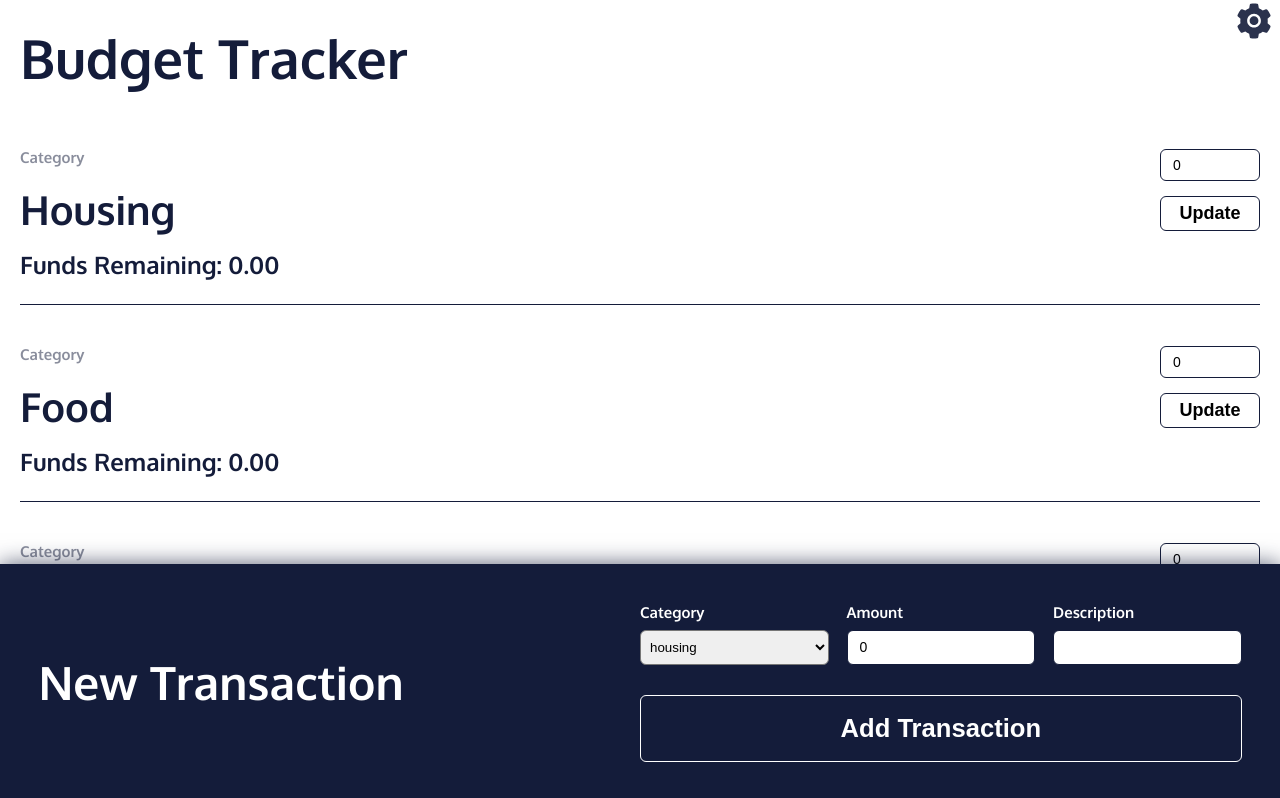
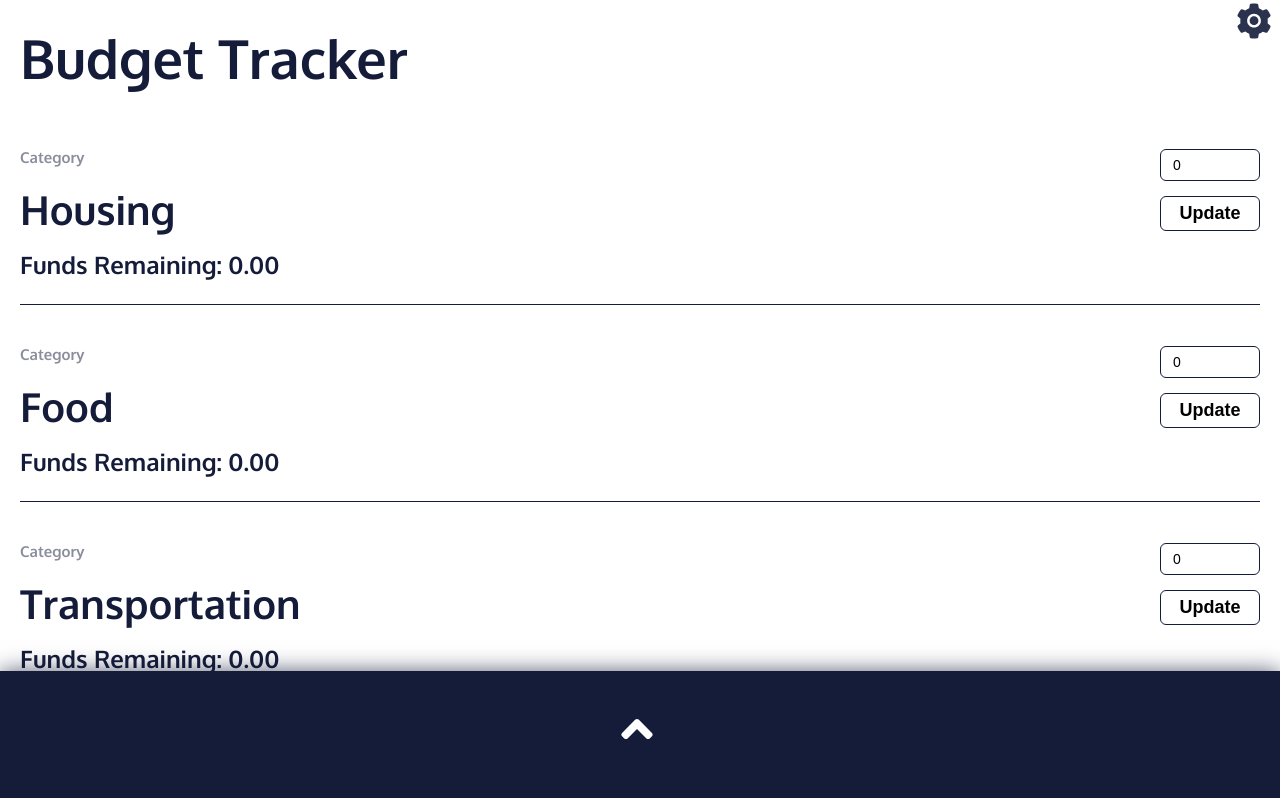
Before and after one commit to E-D-Richard/budget-tracker-webbapp, a React (Create React App) app: page / in a window 1280 px wide. Shown: the top 798 px of the page. Built offline with nearby package versions, Linux system fonts and the light colour scheme.

Commit message:
simplify newTrans dropdown

```diff
--- a/src/assets/index.css
+++ b/src/assets/index.css
@@ -159,6 +159,7 @@ header {
 
 .transaction-list-section {
   padding: 12px 10.5px 11px 16px;
+  /* margin-bottom is being set dynamically (based on NewTransaction offsetHeight) inside the function component  */
   border-radius: 6px;
   border: solid 1px #141c3a;
   background-color: #ffffff;
@@ -217,132 +218,6 @@ header {
   background-color: red;
 }
 
-/* ---------------------------------------- new transaction footer ----------------------- */
-
-.new-trans-container {
-  margin-left: -20px;
-  margin-right: -20px;
-}
-
-section.new-trans-container {
-  z-index: 0;
-  display: block;
-  background: var(--main-text-color);
-  color: var(--white);
-  box-shadow: var(--shadow);
-  position: fixed;
-  bottom: 0;
-  width: 100%;
-  padding: 2.5% 2.5% calc(2.5% + 10px) 2%;
-}
-
-.new-trans-container h2 {
-  display: none;
-}
-.dropdown-container h3 {
-  text-align: center;
-}
-
-button.dropdown-btn {
-  color: var(--white);
-  background-color: var(--main-text-color);
-  border: none;
-  width: 100%;
-}
-
-/* ---------------- form settings */
-
-form.new-trans-form {
-  display: grid;
-  gap: 16px 18px;
-  grid-template-columns: repeat(6, minmax(0px, 1fr));
-  grid-auto-rows: minmax(0px, auto);
-  max-width: 75%;
-  margin: 0 auto;
-  padding: 30px 0 25px 0;
-}
-
-form.new-trans-form label {
-  display: block;
-  font-size: 15px;
-  font-weight: bold;
-  margin-bottom: 8px;
-}
-
-.new-trans-amount input,
-.new-trans-desc input,
-.new-trans-select select {
-  min-height: 35px;
-  width: 100%;
-}
-
-form .new-trans-select {
-  grid-column: 1/4;
-}
-form .new-trans-amount {
-  grid-column: 4/7;
-}
-form .new-trans-desc {
-  grid-column: 1/7;
-  grid-row: 2/3;
-}
-form.new-trans-form .submit-btn {
-  grid-column: 1/7;
-  font-size: clamp(2rem, 2vw, 3rem);
-  font-weight: bold;
-  color: #ffffff;
-  background-color: #141c3a;
-  border-radius: 6px;
-  border: solid 1px #ffffff;
-  padding: 18px 12px;
-  margin-top: 30px;
-  cursor: pointer;
-}
-
-.new-trans-form input.amount-alert {
-  border: 5px solid red;
-}
-
-/* ---------------------------------------------------------new transaction desktop media queries */
-
-@media screen and (min-width: 850px) {
-  section.new-trans-container h2 {
-    display: inline-block;
-    margin-bottom: 0;
-  }
-
-  section.new-trans-container {
-    display: flex;
-    justify-content: space-between;
-    align-items: center;
-    padding: 3%;
-  }
-
-  form.new-trans-form {
-    row-gap: 0px;
-    max-width: 50%;
-    margin: 0;
-    padding: 0;
-  }
-
-  form .new-trans-select {
-    grid-column: 1/3;
-  }
-  form .new-trans-amount {
-    grid-column: 3/5;
-  }
-  form .new-trans-desc {
-    grid-column: 5/7;
-    grid-row: 1/3;
-  }
-
-  form.new-trans-form .submit-btn:hover,
-  form.new-trans-form .submit-btn:focus {
-    color: var(--main-text-color);
-    background-color: var(--white);
-  }
-}
-
 /* ------------------------------------------------------ general media queries */
 
 @media screen and (max-width: 850px) {
--- a/src/components/body/TransactionList.js
+++ b/src/components/body/TransactionList.js
@@ -1,18 +1,15 @@
 import React from "react";
 import Transaction from "./Transaction";
 import { useSelector } from "react-redux";
-import {
-  selectDeviceType,
-  selectDropdownStatus,
-} from "../../features/newTransaction/newTransactionSlice";
+import { selectNewTransactionOffsetHeight } from "../../features/newTransaction/newTransactionSlice";
 
 const TransactionList = ({ expenseTransactions, budgetTransactions }) => {
-  const deviceType = useSelector(selectDeviceType);
-  const dropdownStatus = useSelector(selectDropdownStatus);
+  const newTransactionOffsetHeight = useSelector(selectNewTransactionOffsetHeight)
 
   return (
     <section
-      className={`transaction-list-section ${deviceType}-${dropdownStatus}`}
+      className={`transaction-list-section`}
+      style={{ "marginBottom": `calc(${newTransactionOffsetHeight}px + 2rem)` }}
     >
       <h2>Transactions</h2>
       <div>
--- a/src/components/footer/Dropdown.js
+++ /dev/null
@@ -1,70 +0,0 @@
-import React, { useState, useEffect } from "react";
-import { FaAngleDown, FaAngleUp } from "react-icons/fa";
-import NewTransForm from "./NewTransForm";
-import { useDispatch, useSelector } from "react-redux";
-import { updateDevice, updateDropdownStatus } from "../../features/newTransaction/newTransactionSlice";
-import { selectDeviceType, selectDropdownStatus } from "../../features/newTransaction/newTransactionSlice";
-
-const Dropdown = () => {
-  const dispatch = useDispatch();
-  const deviceType = useSelector(selectDeviceType);
-  const dropdownStatus = useSelector(selectDropdownStatus);
-  let isDesktop = window.innerWidth >= 850;
-  const [expanded, setExpanded] = useState(isDesktop ? true : false);
-
-
-
-  const updateBrowserStatus = () => {
-    isDesktop = window.innerWidth >= 850;
-    if (isDesktop) {
-      setExpanded(true);
-      dispatch(updateDevice('desktop'));
-      dispatch(updateDropdownStatus('desktopMode'));
-    } else {
-      //collapse by default on device type change
-      if(deviceType === 'desktop'){
-        setExpanded(false);
-        dispatch(updateDropdownStatus('collapsed'))
-      }
-      dispatch(updateDevice('mobile'));
-    }
-  };
-  //gets screen width upon loading and sends deviceType and dropdownStatus to store
-  if(deviceType === "unknown"){
-    updateBrowserStatus();
-  }
-
-
-  useEffect(() => {
-    window.addEventListener("resize", updateBrowserStatus);
-    return () => window.removeEventListener("resize", updateBrowserStatus);
-  });
-
-
-  const handleClick = () => {
-    !expanded ? setExpanded(true) : setExpanded(false);
-    !expanded ? dispatch(updateDropdownStatus('expanded')) : dispatch(updateDropdownStatus('collapsed'));
-  };
-
-  return (
-    <section className={`new-trans-container ${deviceType}-${dropdownStatus}`}>
-      <h2>New Transaction</h2>
-      {!isDesktop ? (
-        <div className="dropdown-container">
-          <button onClick={handleClick} className="dropdown-btn">
-            {!expanded ? (
-              <FaAngleUp className="icon" style={{ fontSize: "5rem" }} />
-            ) : (
-              <FaAngleDown className="icon" style={{ fontSize: "5rem" }} />
-            )}
-          </button>
-          {expanded ? <NewTransForm /> : <h3>New Transaction</h3>}
-        </div>
-      ) : (
-        <NewTransForm />
-      )}
-    </section>
-  );
-};
-
-export default Dropdown;
--- a/src/components/header/settings/settings.css
+++ b/src/components/header/settings/settings.css
@@ -10,8 +10,9 @@
   position: fixed;
   top: 0;
   right: 0;
-  height: 100vh;
 }
+
+
 
 #settings-container .button-frame {
   background-color: var(--light-blue);
--- /dev/null
+++ b/src/features/newTransaction/Dropdown.js
@@ -0,0 +1,42 @@
+import React, { useState, useEffect, useRef } from "react";
+import { FaAngleDown, FaAngleUp } from "react-icons/fa";
+import NewTransForm from "../../components/footer/NewTransForm";
+import { updateNewTransactionOffsetHeight } from "./newTransactionSlice";
+import { useDispatch } from "react-redux";
+
+const Dropdown = () => {
+  const dispatch = useDispatch();
+  const [isExpanded, setIsExpanded] = useState(false);
+  const componentRef = useRef();
+
+
+
+
+  useEffect(()=>{
+    dispatch(updateNewTransactionOffsetHeight(componentRef.current.offsetHeight));
+    console.log(componentRef.current.offsetHeight);
+  },[isExpanded]);
+
+  const handleClick = () => {
+    !isExpanded? setIsExpanded(true) : setIsExpanded(false);
+  };
+
+  return (
+    <section className={`new-trans-container`} ref={componentRef}>
+      {/* <h2>New Transaction</h2> */}
+
+      <div className="dropdown-container">
+          <button onClick={handleClick} className="dropdown-btn">
+            {!isExpanded? (
+              <FaAngleUp className="icon" style={{ fontSize: "5rem" }} />
+            ) : (
+              <FaAngleDown className="icon" style={{ fontSize: "5rem" }} />
+            )}
+          </button>
+          {isExpanded&& <NewTransForm />}
+        </div>
+    </section>
+  );
+};
+
+export default Dropdown;
--- a/src/features/newTransaction/NewTransaction.js
+++ b/src/features/newTransaction/NewTransaction.js
@@ -1,5 +1,7 @@
 import React from "react";
-import Dropdown from "../../components/footer/Dropdown";
+import Dropdown from "./Dropdown";
+import "./newTransaction.css";
+
 
 const NewTransaction = ({categories}) => {
   return (
--- /dev/null
+++ b/src/features/newTransaction/newTransaction.css
@@ -0,0 +1,128 @@
+
+/* ---------------------------------------- new transaction footer ----------------------- */
+
+
+
+  section.new-trans-container {
+    display: flex;
+    justify-content: center;
+    align-items: center;
+    position: fixed;
+    bottom: 0;
+    color: var(--white);
+    background: var(--main-text-color);
+    box-shadow: var(--shadow);
+    padding: 3%;
+    z-index: 0;
+    width: 100%;
+    padding: 2.5% 2.5% calc(2.5% + 10px) 2%;
+    margin-left: -20px;
+    margin-right: -20px;
+  }
+
+  .dropdown-container {
+    display: flex;
+    flex-direction: column;
+    align-items: center;
+  }
+
+
+  button.dropdown-btn {
+    color: var(--white);
+    background-color: var(--main-text-color);
+    border: none;
+    /* width: 100%; */
+  }
+
+  button.dropdown-btn:hover {
+    cursor: pointer;
+  }
+
+  /* ---------------- form settings */
+
+  form.new-trans-form {
+    display: grid;
+    gap: 10px 18px;
+    grid-template-columns: repeat(6, minmax(0px, 1fr));
+    grid-auto-rows: minmax(0px, auto);
+    max-width: 75%;
+
+    padding: 1rem 2rem;
+  }
+
+  form.new-trans-form label {
+    display: block;
+    font-size: 15px;
+    font-weight: bold;
+    margin-bottom: 8px;
+  }
+
+  .new-trans-amount input,
+  .new-trans-desc input,
+  .new-trans-select select {
+    min-height: 35px;
+    width: 100%;
+  }
+
+  form .new-trans-select {
+    grid-column: 1/4;
+  }
+  form .new-trans-amount {
+    grid-column: 4/7;
+  }
+  form .new-trans-desc {
+    grid-column: 1/7;
+    grid-row: 2/3;
+  }
+  form.new-trans-form .submit-btn {
+    grid-column: 1/7;
+    font-size: clamp(2rem, 2vw, 3rem);
+    font-weight: bold;
+    color: #ffffff;
+    background-color: #141c3a;
+    border-radius: 6px;
+    border: solid 1px #ffffff;
+    padding: 18px 12px;
+    margin-top: 15px;
+    cursor: pointer;
+  }
+
+  .new-trans-form input.amount-alert {
+    border: 5px solid red;
+  }
+
+  /* ---------------------------------------------------------new transaction desktop media queries */
+
+  /* @media screen and (min-width: 850px) {
+    section.new-trans-container h2 {
+      display: inline-block;
+      margin-bottom: 0;
+    }
+
+
+
+    form.new-trans-form {
+      row-gap: 0px;
+      max-width: 50%;
+      margin: 0;
+      padding: 0;
+    }
+
+    form .new-trans-select {
+      grid-column: 1/3;
+    }
+    form .new-trans-amount {
+      grid-column: 3/5;
+    }
+    form .new-trans-desc {
+      grid-column: 5/7;
+      grid-row: 1/3;
+    }
+
+    form.new-trans-form .submit-btn:hover,
+    form.new-trans-form .submit-btn:focus {
+      color: var(--main-text-color);
+      background-color: var(--white);
+    }
+  }
+   */
--- a/src/features/newTransaction/newTransactionSlice.js
+++ b/src/features/newTransaction/newTransactionSlice.js
@@ -1,24 +1,20 @@
-import {createSlice} from '@reduxjs/toolkit';
+import { createSlice } from '@reduxjs/toolkit';
 
 
-const initialState = {deviceType: 'unknown', dropdownStatus: 'collapsed',}
+const initialState = { dropdownOffsetHeight: 0}
 const newTransactionSlice = createSlice({
   name: 'newTransactions',
   initialState: initialState,
   reducers: {
-    updateDevice: (state, action) => {
-      state.deviceType = action.payload;
-    },
-    updateDropdownStatus: (state, action) => {
-      state.dropdownStatus = action.payload;
-    },
-
+    updateNewTransactionOffsetHeight: (state, action) => {
+      state.dropdownOffsetHeight = action.payload;
+    }
   }
 });
 
 
-export const selectDeviceType = (state) => state.newTransaction.deviceType;
-export const selectDropdownStatus = (state) => state.newTransaction.dropdownStatus;
 
-export const {updateDevice, updateDropdownStatus} = newTransactionSlice.actions;
+export const selectNewTransactionOffsetHeight = (state) => state.newTransaction.dropdownOffsetHeight;
+
+export const { updateNewTransactionOffsetHeight } = newTransactionSlice.actions;
 export default newTransactionSlice.reducer;
```
